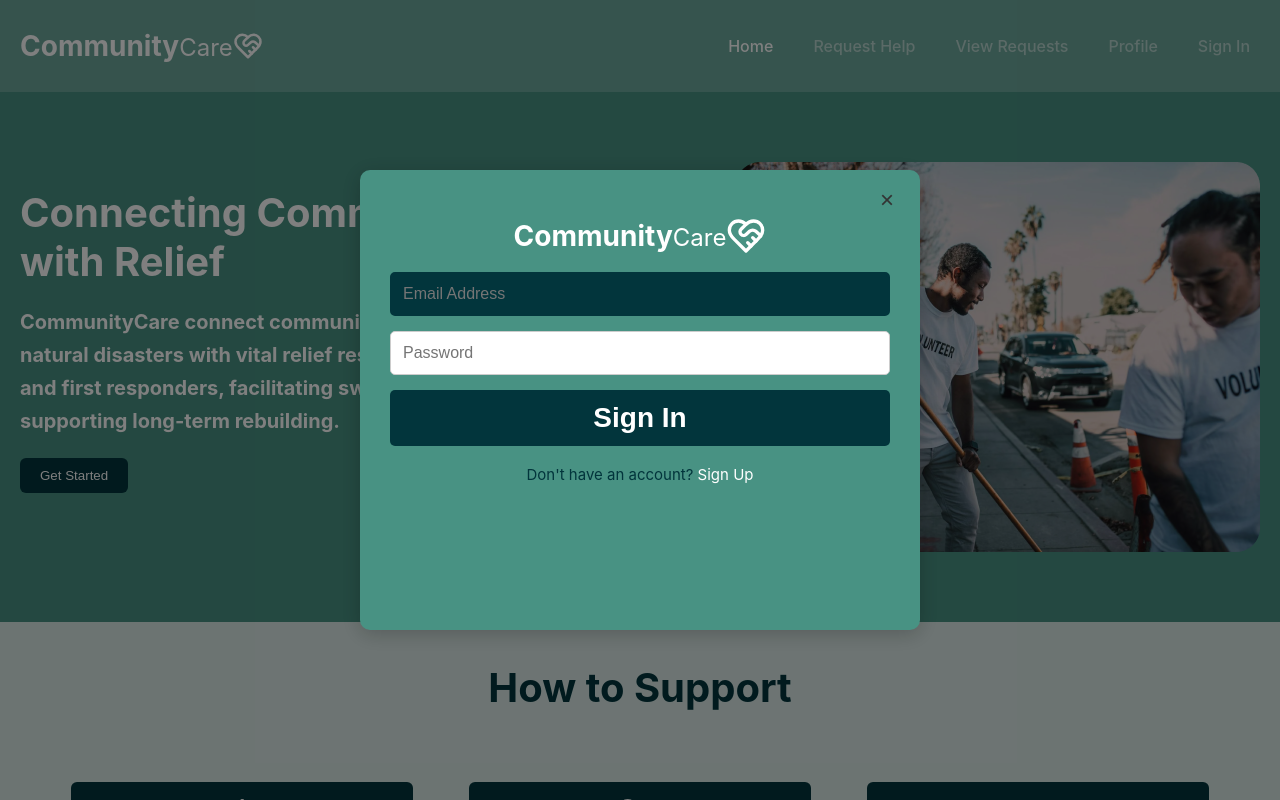
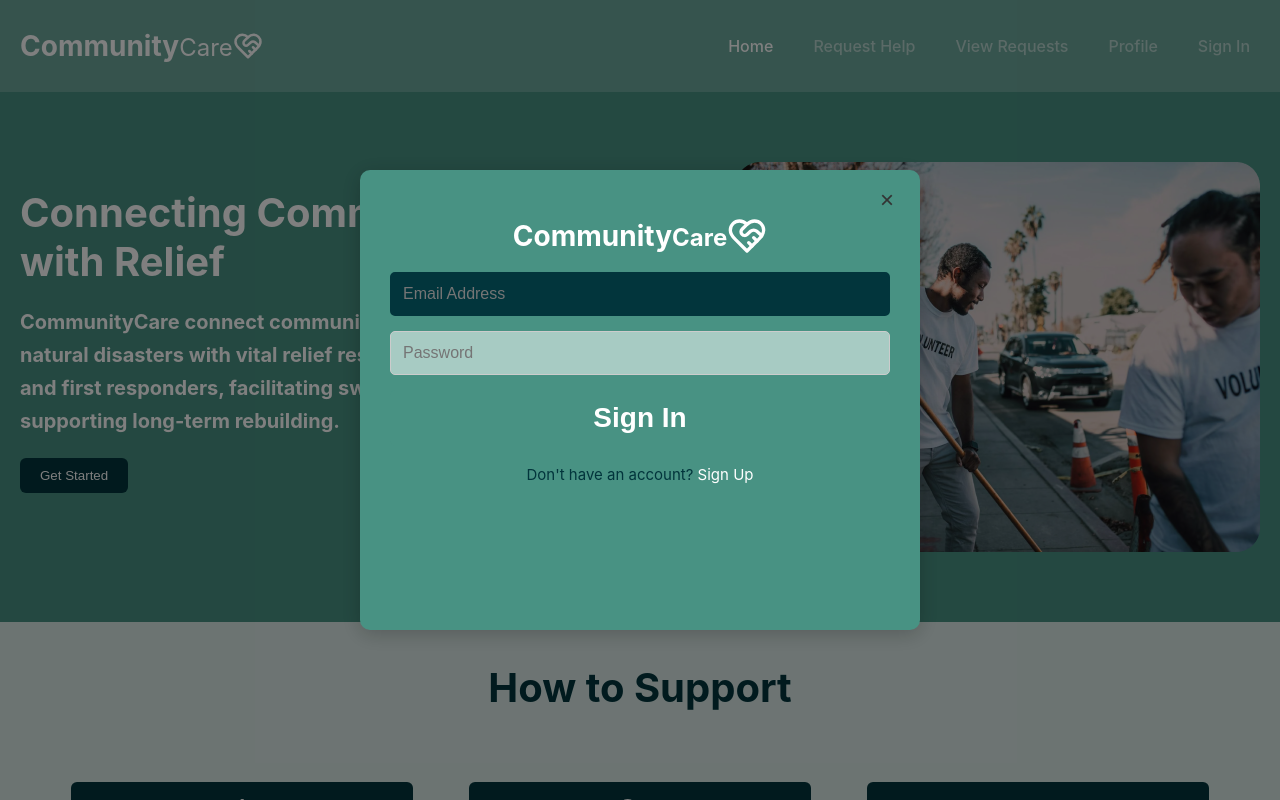
Before and after one commit to Brilynd/CommunityCare, a React (Create React App) app in the folder communitycare_frontend/: page / in a window 1280 px wide. Both pictures are taken after a click on the button "Get Started". Shown: the top 800 px of the page. Built offline with nearby package versions, Linux system fonts and the light colour scheme.

Commit message:
the help

```diff
--- a/communitycare_frontend/src/components/SignIn.css
+++ b/communitycare_frontend/src/components/SignIn.css
@@ -1,11 +1,11 @@
 /* Overlay for the popup */
-.popup-overlay {
+.signin-popup-overlay {
   position: fixed;
   top: 0;
   left: 0;
   width: 100%;
   height: 100%;
-  background: rgba(0, 0, 0, 0.5);;
+  background: rgba(0, 0, 0, 0.5);
   display: flex;
   justify-content: center;
   align-items: center;
@@ -13,7 +13,7 @@
 }
 
 /* Container for the popup */
-.popup-container {
+.signin-popup-container {
   background-color: #489283;
   padding: 30px;
   border-radius: 10px;
@@ -26,7 +26,7 @@
   align-items: center;
 }
 
-.close-btn {
+.signin-close-btn {
   position: absolute;
   top: 15px;
   right: 20px;
@@ -38,34 +38,38 @@
   transition: color 0.3s;
 }
 
-.close-btn:hover {
+.signin-close-btn:hover {
   color: #ff0000;
 }
 
-.header{
+.signin-header {
   display: flex;
   align-items: center;
 }
 
-.secondaryLogoTxt{
+.signin-secondaryLogoTxt {
   color: white;
   font-size: 24px;
+  display: inline;
 }
-.primaryLogoTxt{
+
+.signin-primaryLogoTxt {
   color: white;
   font-size: 28px;
+  display: inline;
 }
 
-form {
+.signin-form {
   width: 100%;
   display: flex;
   flex-direction: column;
 }
 
-input {
+.signin-input{
   margin-bottom: 15px;
   padding: 12px;
   font-size: 16px;
+  background-color: #FFFFFF; /* Semi-transparent white */
   border: 1px solid #ccc;
   border-radius: 5px;
   width: 100%;
@@ -73,13 +77,18 @@ input {
   transition: border-color 0.3s;
 }
 
-input:focus {
+ input[type="text"],
+ input[type="password"]{
+  background-color: #FFFFFF85;
+}
+
+.signin-input:focus {
   outline: none;
   border: 2px solid black;
 }
 
 .signin-btn {
-  background-color: #02353C;
+  background-color: #489283;
   color: white;
   padding: 12px;
   font-size: 28px;
@@ -91,11 +100,11 @@ input:focus {
 }
 
 .signin-btn:hover {
-  background-color: #FFFFFF85;
+  background-color: #FFFFFF85; /* Semi-transparent white */
 }
 
 /* Styling for error messages */
-.error-message {
+.signin-error-message {
   color: darkred;
   font-size: 16px;
   font-weight: bold;
@@ -104,16 +113,16 @@ input:focus {
   text-align: left;
 }
 
-.signup{
+.signin-signup {
   padding: 19px;
   font-size: 15px;
   color: #02353C;
 }
 
-.signup-here{
+.signin-signup-here {
   color: white;
 }
 
-.signup-here:hover{
+.signin-signup-here:hover {
   color: #02353C;
 }
--- a/communitycare_frontend/src/components/SignIn.jsx
+++ b/communitycare_frontend/src/components/SignIn.jsx
@@ -48,14 +48,14 @@ const SignIn = ({ toggleSignInPopup, toggleSignUpPopup }) => {
 
   return (
     <>
-      <div className="popup-overlay">
-        <div className="popup-container">
-          <button className="close-btn" onClick={toggleSignInPopup}>
+      <div className="signin-popup-overlay">
+        <div className="signin-popup-container">
+          <button className="signin-close-btn" onClick={toggleSignInPopup}>
             &times;
           </button>
-          <div className="header">
-            <h1 className="primaryLogoTxt">
-              Community<p className="secondaryLogoTxt">Care</p>
+          <div className="signin-header">
+            <h1 className="signin-primaryLogoTxt">
+              Community<p className="signin-secondaryLogoTxt">Care</p>
             </h1>
             <HeartHandshake color="white" size="40" />
           </div>
@@ -79,10 +79,10 @@ const SignIn = ({ toggleSignInPopup, toggleSignUpPopup }) => {
             <button type="submit" className="signin-btn">Sign In</button>
           </form>
 
-          <div className='signup'>
+          <div className='signin-signup'>
             <span>Don't have an account? </span>
             <span
-              className="signup-here"
+              className="signin-signup-here"
               onClick={() => {
                 toggleSignInPopup();
                 toggleSignUpPopup();
```
